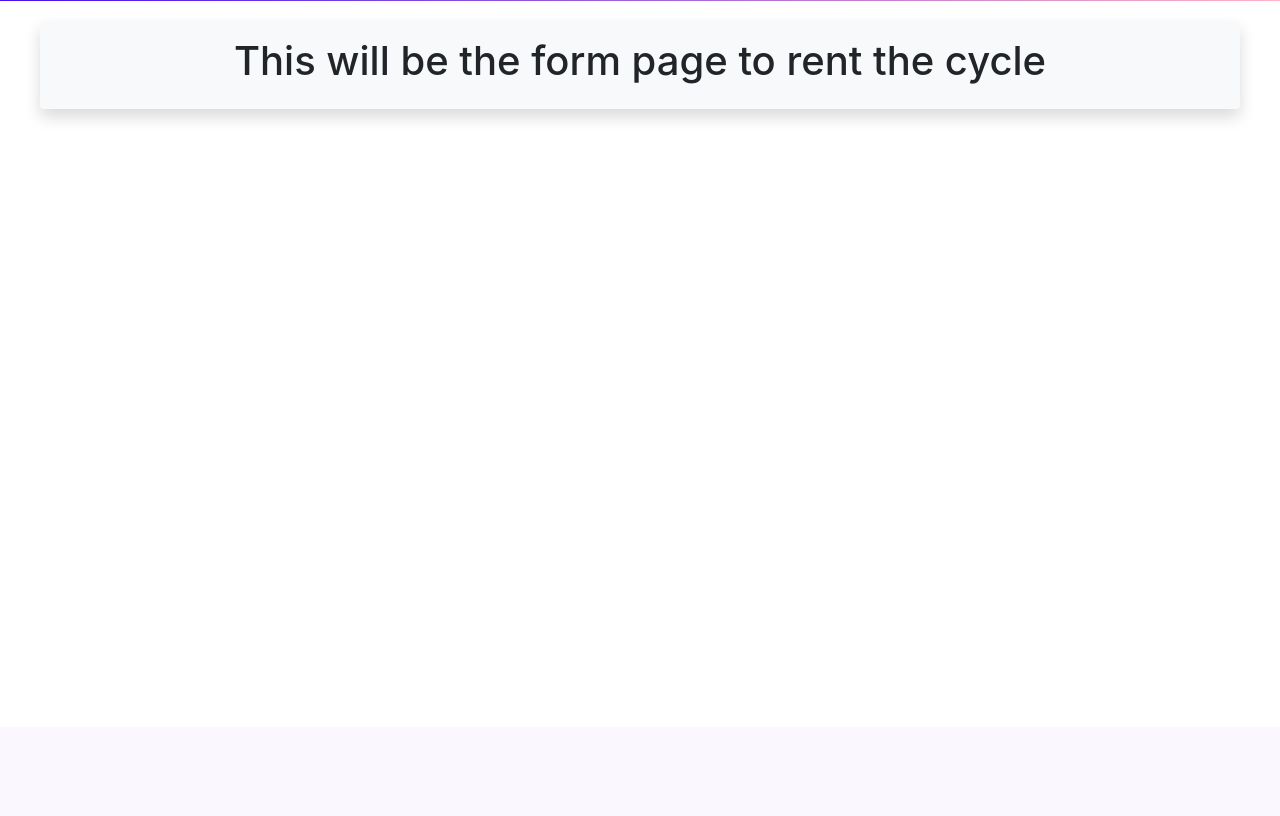
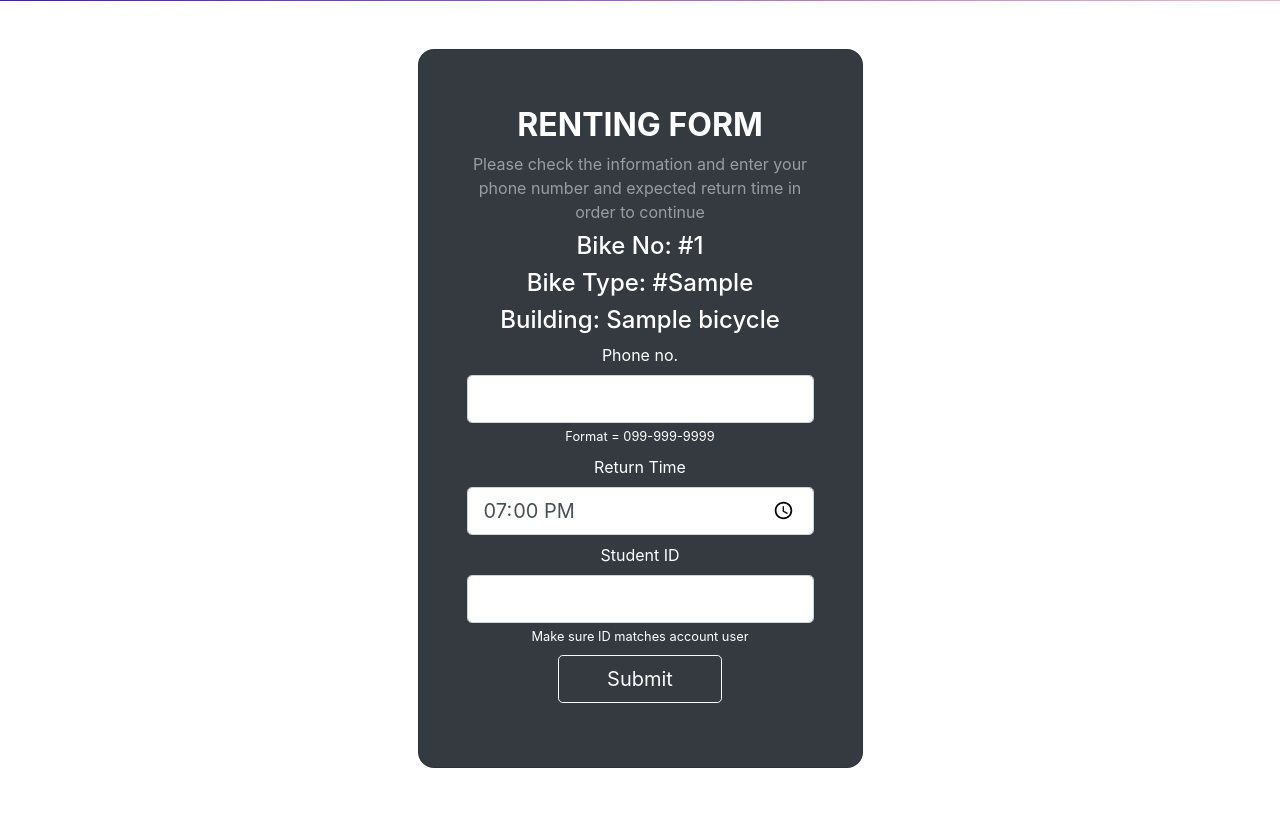
Before and after one commit to karank85/bike-rental-system, a Flask app: page /renting/bicycles/1/ in a window 1280 px wide. Shown: the part 73-889 px from the top of the page. Before the commit the page ends 193 px from the top, so only its background shows below. Run offline with Flask 2, Linux system fonts and the light colour scheme; tables that the repository leaves empty hold one stand-in row (values such as "Sample post"); some libraries are stand-ins or nearby versions.

Commit message:
Created renting form with required fields

```diff
--- a/app.py
+++ b/app.py
@@ -39,7 +39,7 @@ def renting():
     cur.close()
     return render_template('renting.html', bicycles=None)
 
-@app.route('/renting/bicycles/<int:id>/')
+@app.route('/renting/bicycles/<int:id>/', methods=['GET', 'POST'])
 def bicycle(id):
     cur = mysql.connection.cursor()
     queryStatement = f"SELECT * from bicycle WHERE bike_id = {id}"
@@ -47,7 +47,15 @@ def bicycle(id):
     resultValue = cur.execute(queryStatement)
     if resultValue > 0:
         bicycle = cur.fetchone()
-        return render_template('bicycle.html', bicycle=bicycle)
+        if request.method == 'GET':
+            return render_template('bicycle.html', bicycle=bicycle)
+        elif request.method == 'POST':
+            bicycleDetails = request.form
+
+            cur.close()
+
+            flash("Rent request has been sent to admin.", "success")
+            return redirect('/')
     return 'Cycle not found'
 
 
--- a/templates/bicycle.html
+++ b/templates/bicycle.html
@@ -1,11 +1,49 @@
 {% extends 'base.html' %}
 {% block content %}
 
-<div class="shadow p-3 mb-5 bg-light rounded" style="margin: 20px 40px 0px 40px;">
+<section class="vh-100 gradient-custom">
+    <form method="POST">
+    <div class="container py-5 h-100">
+      <div class="row d-flex justify-content-center align-items-center h-100">
+        <div class="col-12 col-md-8 col-lg-6 col-xl-5">
+          <div class="card bg-dark text-white" style="border-radius: 1rem;">
+            <div class="card-body p-5 text-center">
 
-    <div class="container text-center">
-        <h1>This will be the form page to rent the cycle</h1>
+              <div class="mb-md-2 mt-md-2 pb-2">
+
+                <h2 class="fw-bold mb-2 text-uppercase">Renting Form</h2>
+                <p class="text-white-50 mb-2">Please check the information and enter your phone number and expected return time in order to continue</p>
+
+                <h4 class="mt-0 mb-2 text-center">Bike No: #{{ bicycle['bike_id'] }}</h4>
+                <h4 class="mt-0 mb-2 text-center">Bike Type: #{{ bicycle['bike_types'] }}</h4>
+                <h4 class="mt-0 mb-2 text-center">Building: {{ bicycle['building_name'] }}</h4>
+
+                <div class="form-outline form-white mb-2">
+                    <label class="form-label" for="phone">Phone no.</label>
+                    <input type="tel" id="phone" class="form-control form-control-lg" name="phone"
+                    pattern="[0][0-9]{2}-[0-9]{3}-[0-9]{4}" />
+                    <small>Format = 099-999-9999</small>
+                </div>
+
+                <div class="form-outline form-white mb-2">
+                    <label class="form-label" for="time">Return Time</label>
+                    <input type="time" id="time" class="form-control form-control-lg" name="time"
+                    value="19:00"/>
+                </div>
+
+                <div class="form-outline form-white mb-2">
+                    <label class="form-label" for="ID">Student ID</label>
+                    <input type="text" id="ID" class="form-control form-control-lg" name="ID"/>
+                    <small>Make sure ID matches account user</small>
+                </div>
+
+                <button class="btn btn-outline-light btn-lg px-5" type="submit">Submit</button>
+              </div>
+            </div>
+          </div>
+        </div>
+      </div>
     </div>
-
-</div>
+  </section>
+</form>
 {% endblock %}
```
